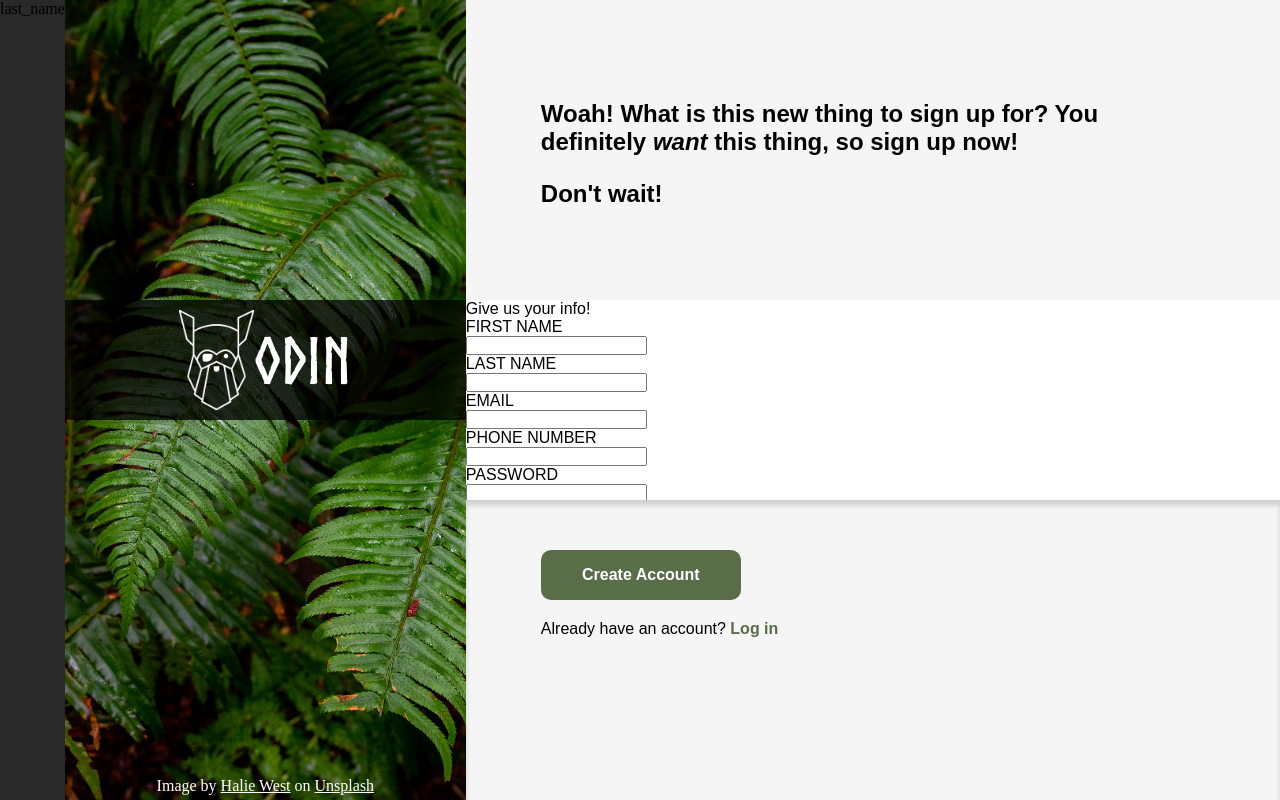
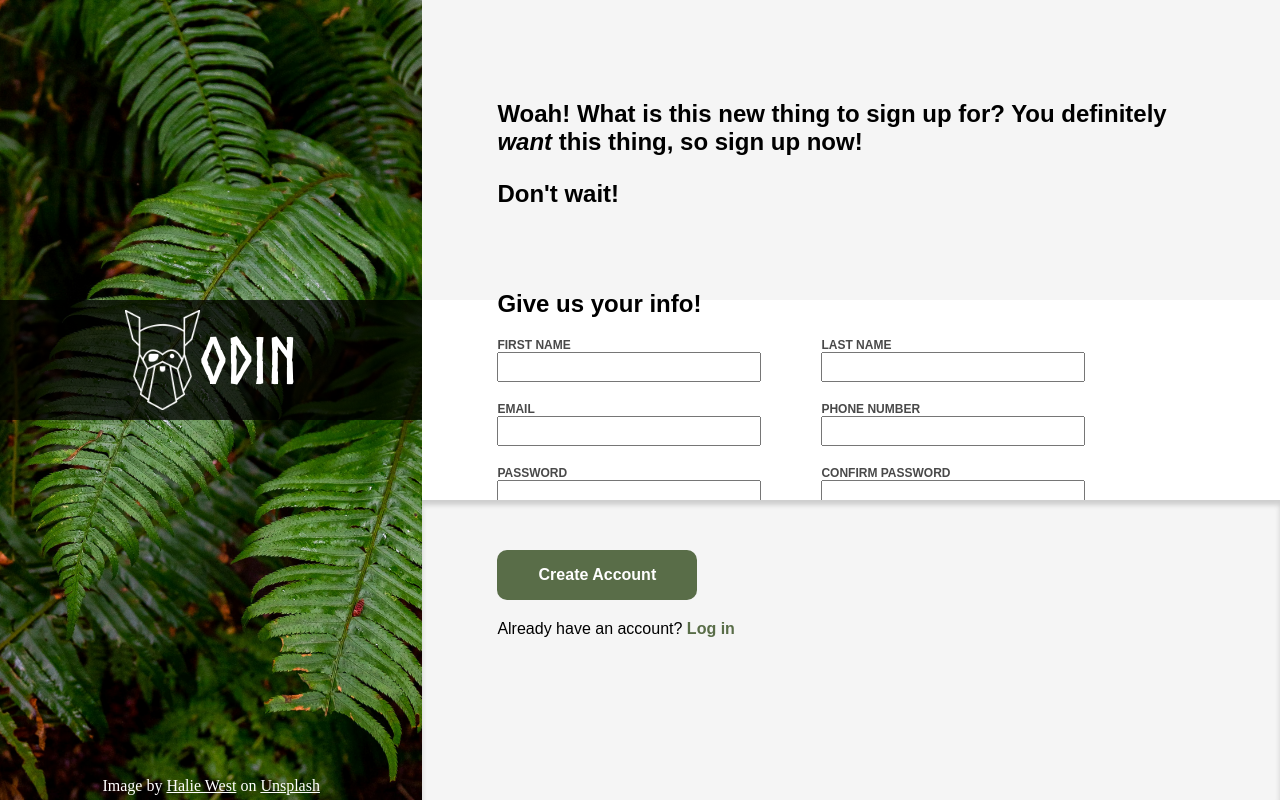
Before and after one commit to cwilso28/sign-up_form, a plain HTML site: page index.html in a window 1280 px wide. Drawn offline with Linux system fonts and the light colour scheme.

Commit message:
Reposition inputs in the form section
The layout of the inputs are adjusted into a more compact form.

```diff
--- a/index.html
+++ b/index.html
@@ -1,4 +1,4 @@
-last_name<!DOCTYPE html>
+<!DOCTYPE html>
 <html lang="en">
 <head>
   <meta charset="UTF-8">
@@ -20,6 +20,7 @@ last_name<!DOCTYPE html>
       <div id="form-section">
         <p>Give us your info!</p>
 
+        <div id="inputs">
           <div class="input-container">
             <label for="first_name">FIRST NAME</label>
             <input type="text" id="first_name" name="first_name"/>
@@ -32,12 +33,12 @@ last_name<!DOCTYPE html>
 
           <div class="input-container">
             <label for="email">EMAIL</label>
-          <input type="text" id="email" name="email"/>
+            <input type="email" id="email" name="email"/>
           </div>
 
           <div class="input-container">
             <label for="phone_number">PHONE NUMBER</label>
-          <input type="text" id="phone_number" name="phone_number"/>
+            <input type="tel" id="phone_number" name="phone_number"/>
           </div>
 
           <div class="input-container">
@@ -49,6 +50,7 @@ last_name<!DOCTYPE html>
             <label for="conf_pwd">CONFIRM PASSWORD</label>
             <input type="password" id="conf_pwd" name="conf_pwd"/>
           </div>
+        </div>
 
       </div>
       <div id="submission-section">
--- a/stylesheet.css
+++ b/stylesheet.css
@@ -101,7 +101,8 @@ body {
   box-shadow: inset 0px 5px 5px rgb(206, 206, 206);
 }
 
-#hero-section p {
+#hero-section p,
+#form-section p {
   font-size: 1.5em;
   font-weight: bold;
   margin-left: 75px;
@@ -152,3 +153,41 @@ label, input {
   display: flex;
   flex-direction: column;
 }
+
+input {
+  height: 1.7em;
+  width: 15em;
+  font-size: 1.1em;
+  padding-left: 0.3em;
+}
+
+#form-section > * {
+  margin-left: 75px;
+}
+
+#form-section {
+  display: flex;
+  flex-direction: column;
+  justify-content: center;
+}
+
+#inputs {
+  display:flex;
+  flex-direction: row;
+  /* flex: 0 0 100%; */
+  width: 75%;
+  flex-flow: wrap;
+}
+
+#form-section,
+#inputs {
+  gap: 20px 60px;
+}
+
+label {
+  font-size: .75em;
+  font-weight: 600;
+  color: rgb(73, 73, 73);
+}
+
+input:focus {}
```
Lines whose indentation alone changed are shown as unchanged.
